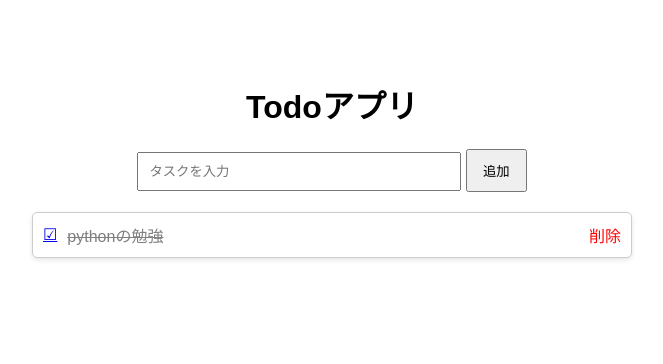
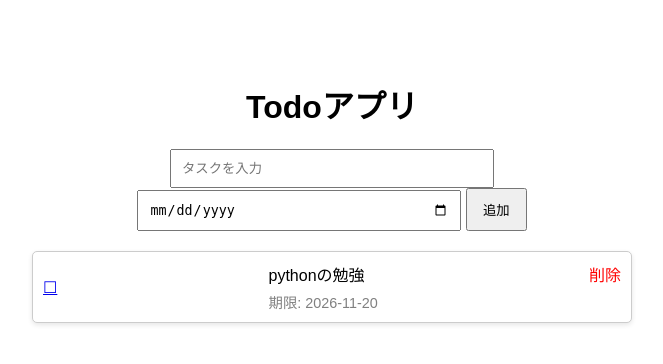
Before and after one commit to missorangeable-blip/test, a Flask app: page / in a window 1280 px wide. Shown: the top 364 px of the page, without its empty margins (308-971 px from the left). Run offline with Flask 3, Linux system fonts and the light colour scheme.

Commit message:
期限を追加

```diff
--- a/todo-app/app.py
+++ b/todo-app/app.py
@@ -29,11 +29,14 @@ def home():
 
         task = request.form["task"]  #HTMLの name="task" に入っていた文字を取得
 
+        deadline = request.form["deadline"]
+
         if task:
             tasks.append(
                 {
                     "task": task,
-                    "done": False
+                    "done": False,
+                    "deadline": deadline
                 }
             )  #リストの最後に追加
             save_tasks()
--- a/todo-app/static/style.css
+++ b/todo-app/static/style.css
@@ -60,3 +60,14 @@ li {
     color: red;
     text-decoration: none;
 }
+
+.deadline {
+    font-size: 0.9rem;
+    color: gray;
+    margin-top: 5px;
+}
+
+.task-text {
+    display: flex;
+    flex-direction: column;
+}
--- a/todo-app/tasks.json
+++ b/todo-app/tasks.json
@@ -1,6 +1,7 @@
 [
     {
         "task": "pythonの勉強",
-        "done": true
+        "done": false,
+        "deadline": "2026-11-20"
     }
 ]
--- a/todo-app/templates/index.html
+++ b/todo-app/templates/index.html
@@ -20,6 +20,11 @@
         type="text"
         name="task"
         placeholder="タスクを入力"
+    >
+
+    <input
+        type="date"
+        name="deadline"
     >
 
     <button type="submit">
@@ -49,6 +54,9 @@
                     {% endif %}
 
                 </a>
+            </div>
+
+            <div class="task-text">
 
                 {% if task["done"] %}
 
@@ -63,6 +71,10 @@
                     </span>
 
                 {% endif %}
+
+                <div class="deadline">
+                    期限: {{ task["deadline"] }}
+                </div>
 
             </div>
 
```
